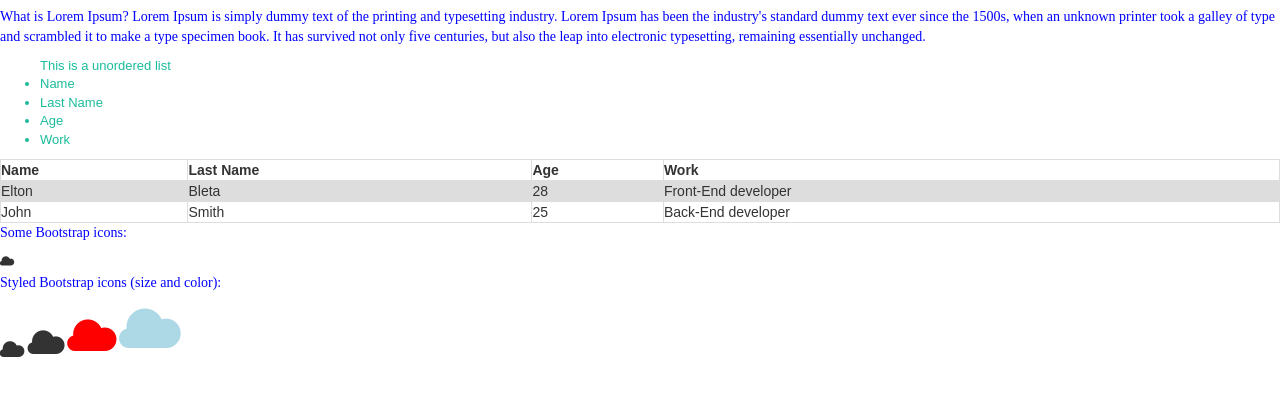
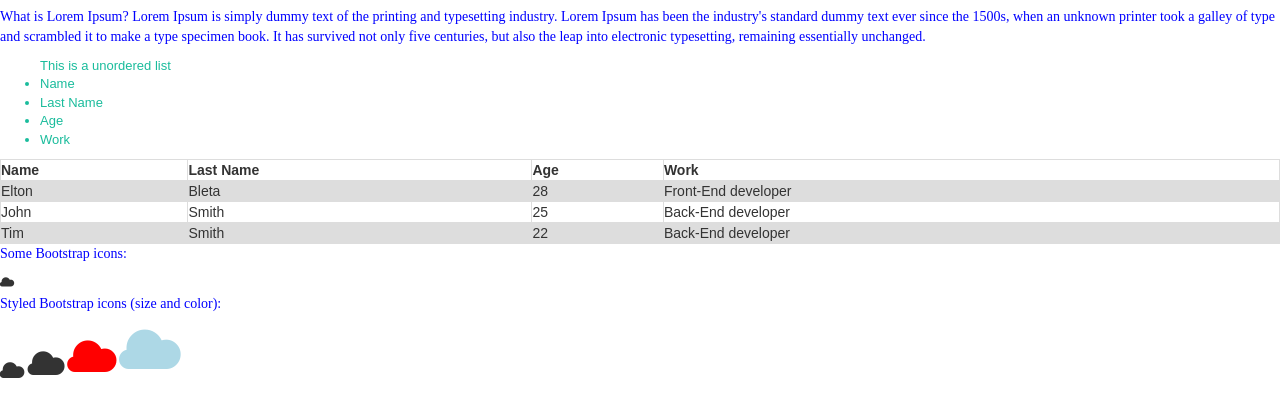
Before and after one commit to Tonii1993/basic-html, a plain HTML site: page index.html in a window 1280 px wide. Shown: the part 183-600 px from the top of the page. Drawn offline with nearby package versions, Linux system fonts and the light colour scheme.

Commit message:
second commit

```diff
--- a/index.html
+++ b/index.html
@@ -45,6 +45,12 @@
         <td> 25 </td>
         <td> Back-End developer </td>
     </tr>
+    <tr>
+        <td> Tim </td>
+        <td> Smith </td>
+        <td> 22 </td>
+        <td> Back-End developer </td>
+    </tr>
 </table>
 <p>Some Bootstrap icons:</p>
 <i class="glyphicon glyphicon-cloud"></i>
```
